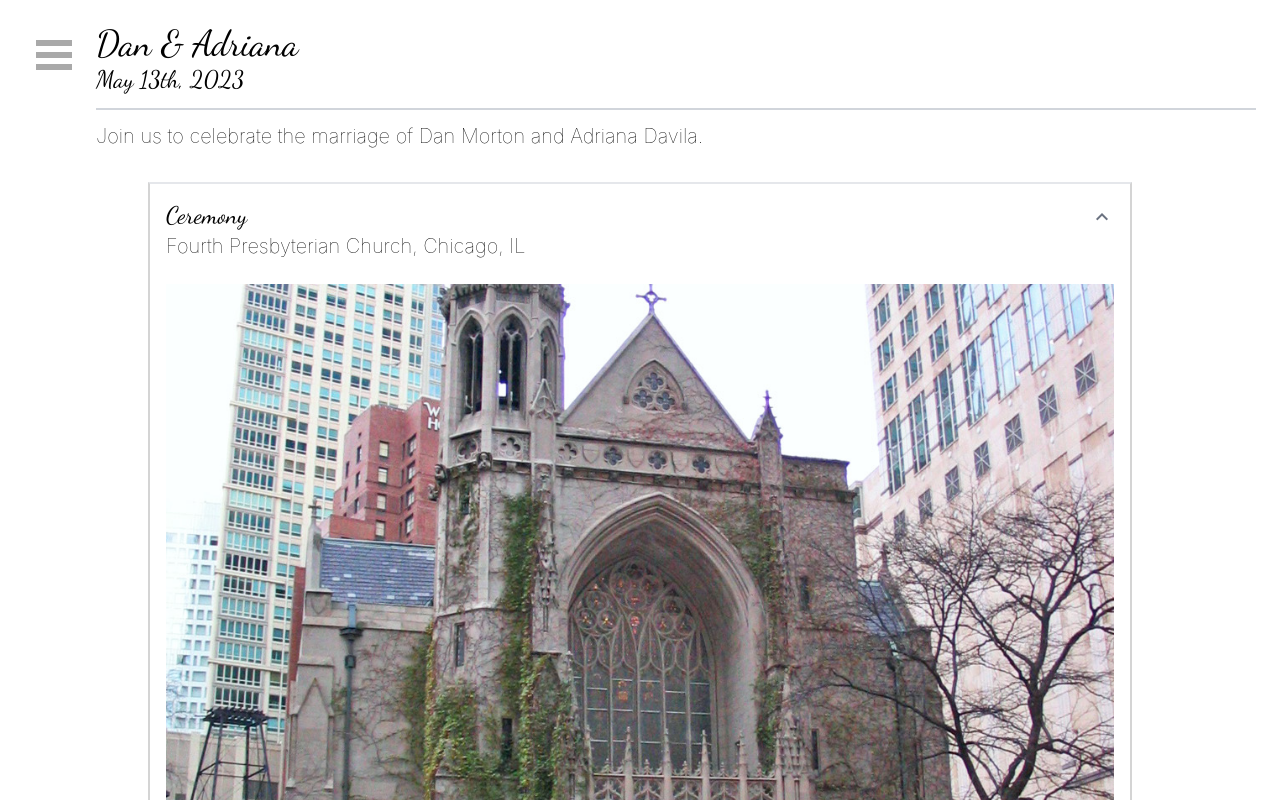
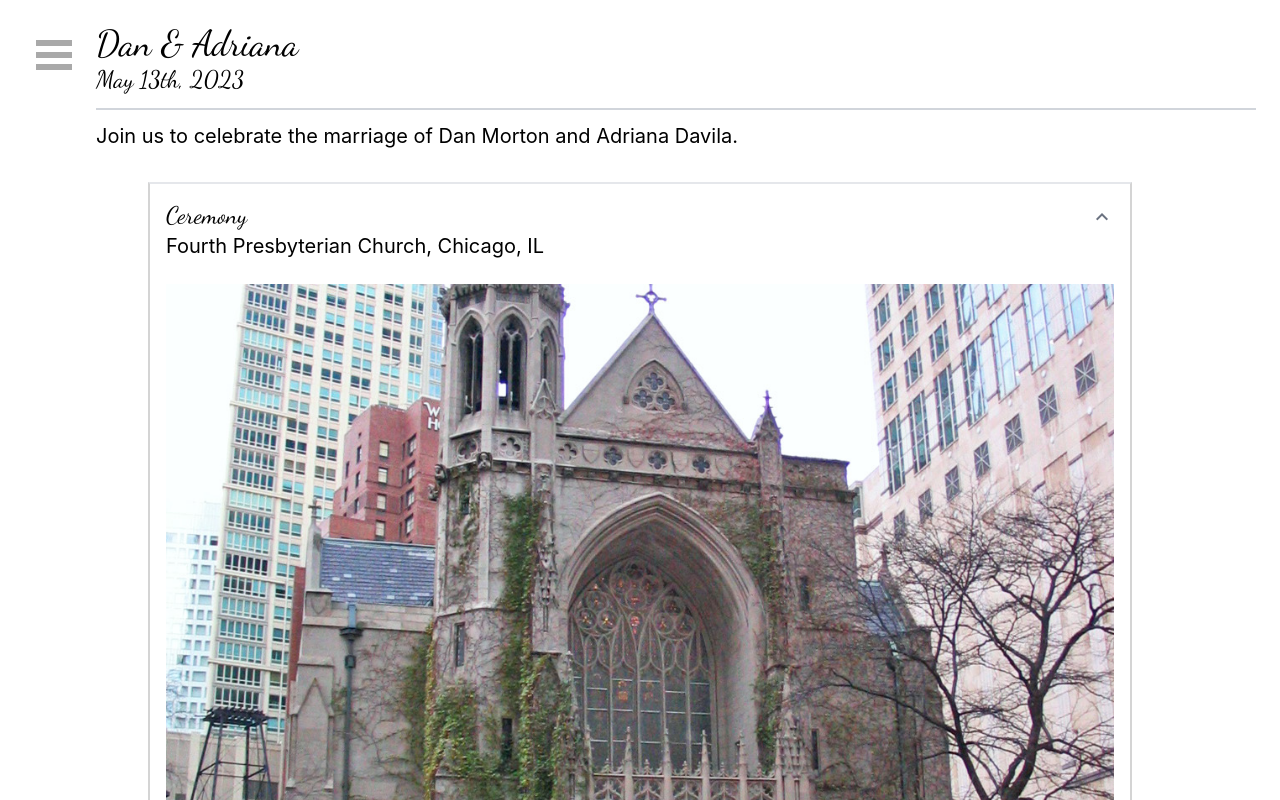
Before and after one commit to dmorton2297/dam2023, a Next.js app: page /event in a window 1280 px wide. Shown: the top 800 px of the page. Built offline with nearby package versions, Linux system fonts and the light colour scheme; a web font is replaced by a local one.

Commit message:
Updating font weight

```diff
--- a/components/core/Text.tsx
+++ b/components/core/Text.tsx
@@ -6,7 +6,7 @@ export const Text: React.FC<{
   onClick?: (e: any) => void;
 }> = ({ children, style, onClick }) => (
   <p
-    className="font-thin text-xl"
+    className="text-xl"
     style={style}
     onClick={onClick ? (e) => onClick(e) : undefined}
   >
```
